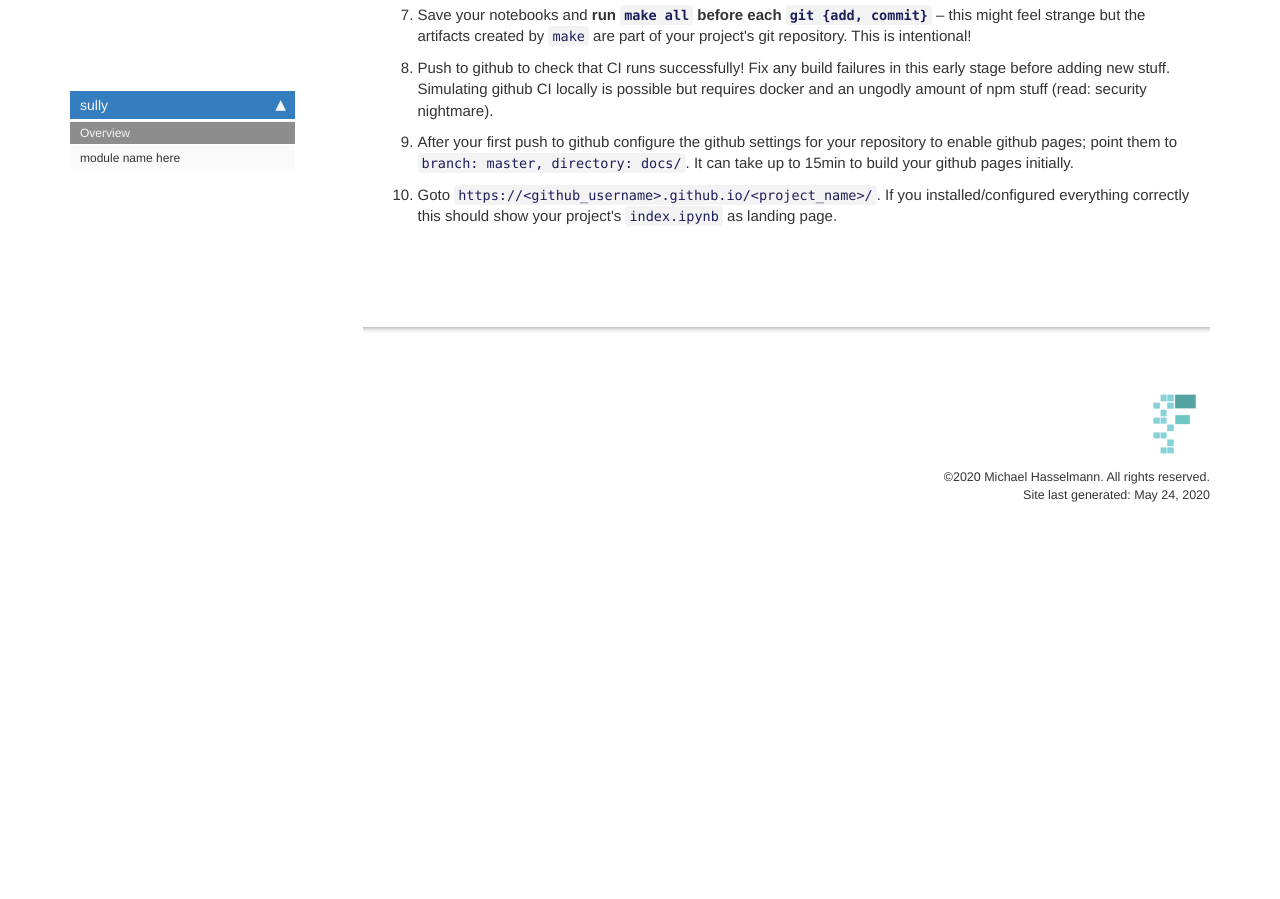
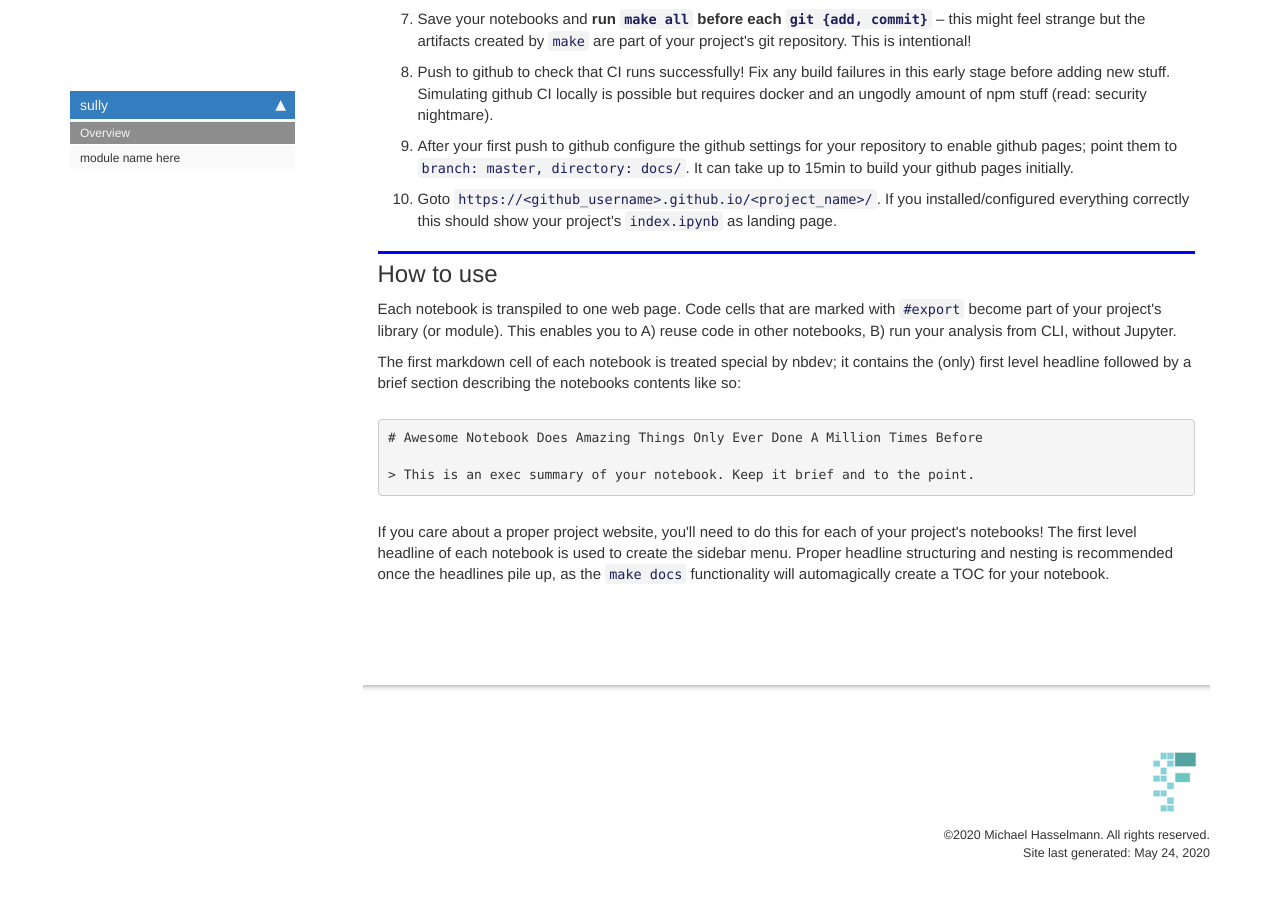
Before and after one commit to mikhas/sully, a Jekyll site: the page built from docs/index.html, in a window 1280 px wide and 900 px high, scrolled down 691 px. Built offline with Jekyll 4.4.1, drawn with Linux system fonts in a browser that asks for light colours; nearby versions of some CDN libraries; comment, search, counter and statistics services are not loaded; before the commit the page ends 1245 px from its top, so only the background shows below that; some of the changed text lies outside the part shown.

Commit message:
sully: Jekyll/Markdown didn't like the links in the description
Removed links from description section and added some how to use text.

```diff
--- a/docs/index.html
+++ b/docs/index.html
@@ -49,4 +49,17 @@ description: "Exploratory Data Analysis (EDA) on <a href='https://en.wikipedia.o
 </div>
 </div>
 </div>
+<div class="cell border-box-sizing text_cell rendered"><div class="inner_cell">
+<div class="text_cell_render border-box-sizing rendered_html">
+<h2 id="How-to-use">How to use<a class="anchor-link" href="#How-to-use"> </a></h2><p>Each notebook is transpiled to one web page. Code cells that are marked with <code>#export</code> become part of your project's library (or module). This enables you to A) reuse code in other notebooks, B) run your analysis from CLI, without Jupyter.</p>
+<p>The first markdown cell of each notebook is treated special by nbdev; it contains the (only) first level headline followed by a brief section describing the notebooks contents like so:</p>
+
+<pre><code># Awesome Notebook Does Amazing Things Only Ever Done A Million Times Before
+
+&gt; This is an exec summary of your notebook. Keep it brief and to the point.</code></pre>
+<p>If you care about a proper project website, you'll need to do this for each of your project's notebooks! The first level headline of each notebook is used to create the sidebar menu. Proper headline structuring and nesting is recommended once the headlines pile up, as the <code>make docs</code> functionality will automagically create a TOC for your notebook.</p>
+
 </div>
+</div>
+</div>
+</div>
```
Also changed, not shown: other parts of docs/index.html (+2 -2 lines), README.md, 1 other file.
